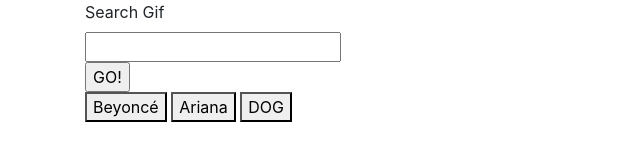
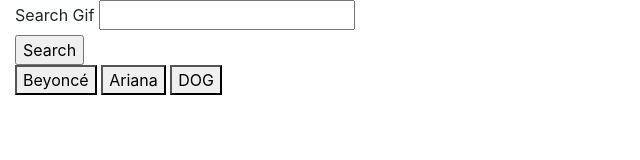
Before and after one commit to victore94/GiphyAPI, a plain HTML site: page index.html in a window 1280 px wide. Shown: the whole page, without its empty margins (0-640 px from the left). Drawn offline with nearby package versions, Linux system fonts and the light colour scheme.

Commit message:
fixed buttdisplay layout

```diff
--- a/assets/css/style.css
+++ b/assets/css/style.css
@@ -8,6 +8,6 @@ max-width: 375px;
 
 
 #gif-form{
-    width: 300px;
+    width: 350px;
 
 }
--- a/index.html
+++ b/index.html
@@ -12,16 +12,16 @@
 </head>
 
 <body>
-    <div class="container">
+    <div class="container-fluid">
         <div class="row">
-            <div class="col-6">
+            <div class="col ">
                 <form id="gif-form">
 
                     <label for="gif-input">Search Gif</label>
 
                     <input type="text" id="gif-input">
 
-                    <input id="select-gif" type="submit" value="GO!">
+                    <input id="select-gif" type="submit" value="Search">
                 </form>
 
 
@@ -29,7 +29,7 @@
                 <button my-gif='ariana' class="button"> Ariana </button>
                 <button my-gif='dog' class="button"> DOG </button>
 
-                <div class="row justify-content-center">
+                <div class="row">
                     <div class="gif-div"></div>
                 </div>
             </div>
```
